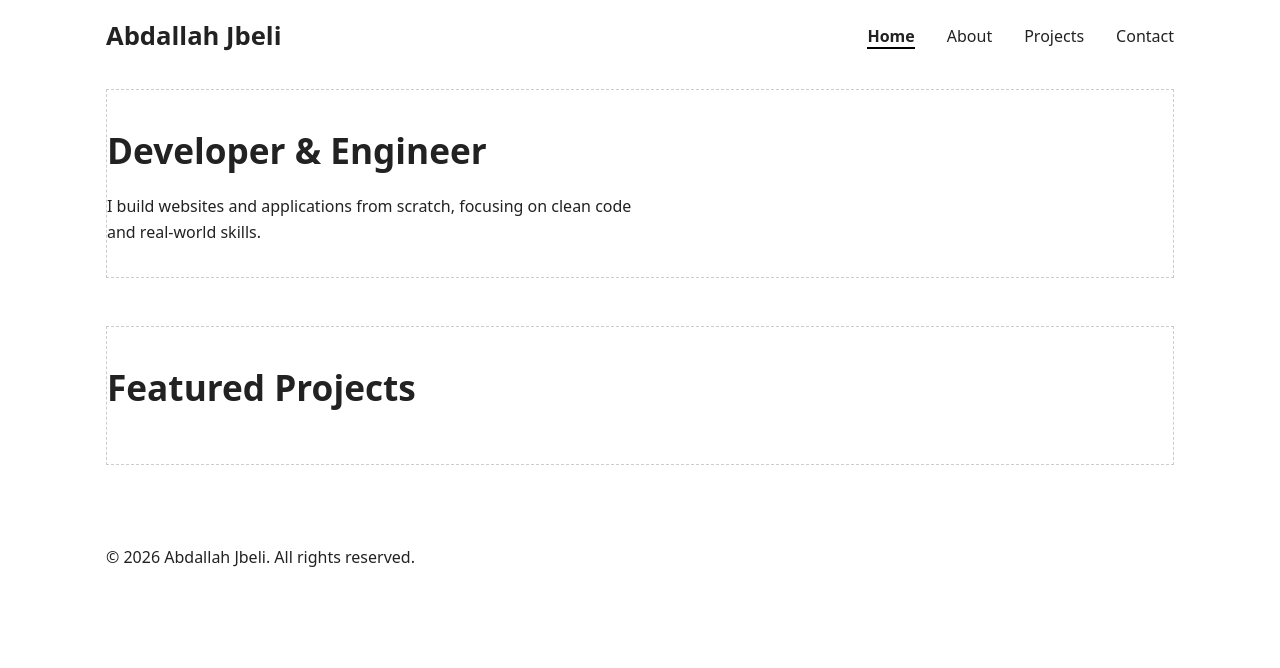
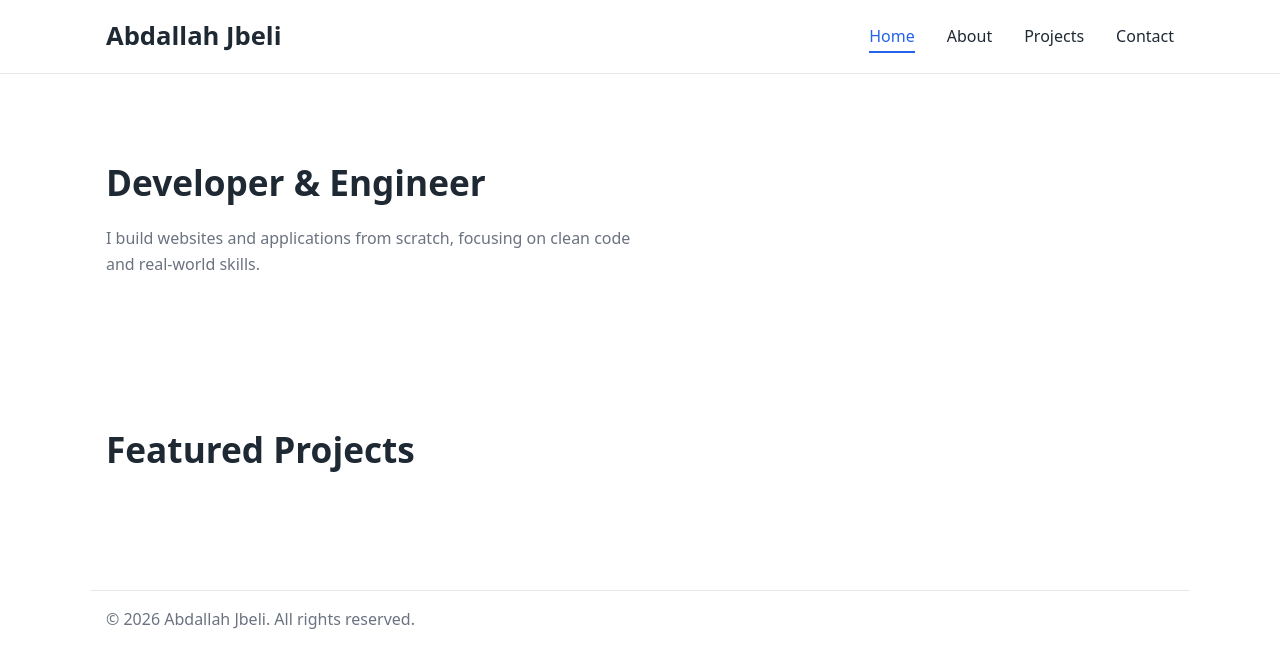
Before and after one commit to AbdallahJbeli/portfolio, a plain HTML site: page index.html in a window 1280 px wide. Drawn offline with Linux system fonts and the light colour scheme.

Commit message:
refactor: implement design tokens for consistent styling

```diff
--- a/css/style.css
+++ b/css/style.css
@@ -1,3 +1,16 @@
+/* ===== DESIGN TOKENS ===== */
+:root {
+  --color-bg: #ffffff;
+  --color-text: #1f2933;
+  --color-muted: #6b7280;
+  --color-accent: #2563eb;
+
+  --space-sm: 0.5rem;
+  --space-md: 1rem;
+  --space-lg: 2rem;
+  --space-xl: 4rem;
+}
+
 *,
 *::after,
 *::before {
@@ -11,7 +24,12 @@ body {
     Roboto, Oxygen, Ubuntu, Cantarell, "Open Sans", "Helvetica Neue", sans-serif;
     line-height: 1.6;
     color: #222;
-    background-color: #fff;
+    background-color: var(--color-bg);
+    color: var(--color-text);
+}
+
+header {
+    border-bottom: 1px solid #e5e7eb;
 }
 
 a {
@@ -33,6 +51,23 @@ nav {
     display: flex;
     justify-content: space-between;
     align-items: center;
+    padding: var(--space-md) 0;
+}
+
+.nav-link {
+    padding-bottom: 0.25rem;
+}
+
+.nav-link:hover {
+    color: var(--color-accent);
+}
+
+#hero {
+  padding: var(--space-xl) 0;
+}
+
+#hero h2 {
+  margin-bottom: var(--space-md);
 }
 
 nav ul {
@@ -42,7 +77,6 @@ nav ul {
 }
 
 section {
-    border: 1px dashed #ccc;
     padding: 2rem 0;
     margin-bottom: 3rem;
 }
@@ -58,11 +92,17 @@ h2 {
 
 p {
     max-width: 60ch;
+    color: var(--color-muted);
+}
+
+footer {
+    border-top: 1px solid #e5e7eb;
+    margin-top: var(--space-xl);
 }
 
 .nav-link.active {
-    font-weight: 600;
-    border-bottom: 2px solid #000;
+    color: var(--color-accent);
+    border-bottom: 2px solid  var(--color-accent);
 }
 
 @media (min-width: 768px) {
```
